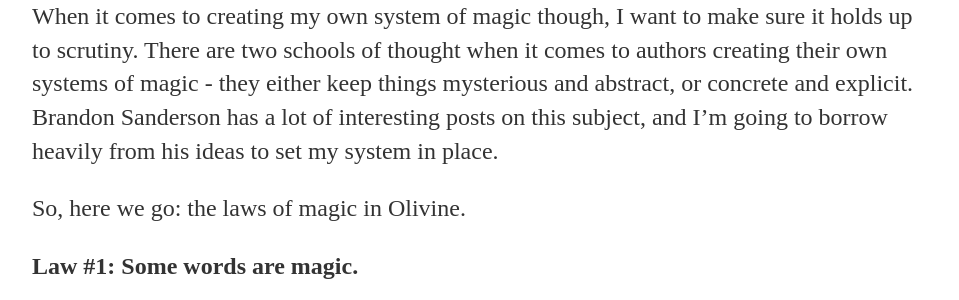
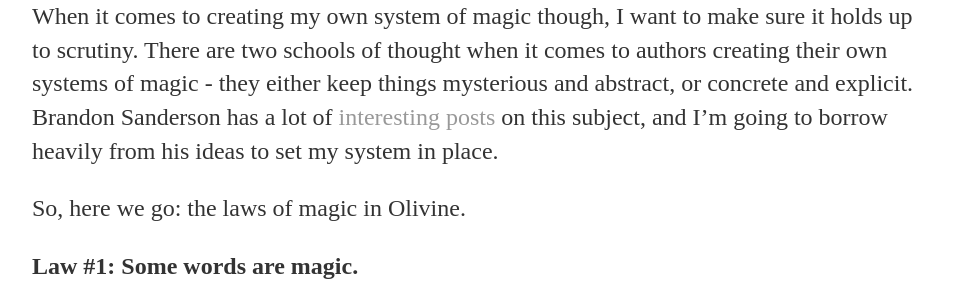
Before and after one commit to LukeWBailey/lukewbailey.github.io, a Jekyll site: the page built from _posts/2016-02-17-Olivine-2-Laws-Of-Magic.md, in a window 1280 px wide. Shown: the part 437-737 px from the top of the page, without its empty margins (160-1119 px from the left). Built offline with Jekyll 4.4.1, drawn with Linux system fonts in a browser that asks for light colours; part of the change alters nothing that is shown.

```diff
--- a/_posts/2016-02-17-Olivine-2-Laws-Of-Magic.md
+++ b/_posts/2016-02-17-Olivine-2-Laws-Of-Magic.md
@@ -8,7 +8,7 @@ Yes, Olivine will have magic.
 
 What’s the point of creating a new world if you’re not going to add a bit of magic to it? I’ve read my fair share of books with powers and spells in them - authors like Tolkien, Lewis, Bradbury, and Baum were big influences on me growing up.
 
-When it comes to creating my own system of magic though, I want to make sure it holds up to scrutiny. There are two schools of thought when it comes to authors creating their own systems of magic - they either keep things mysterious and abstract, or concrete and explicit. Brandon Sanderson has a lot of interesting posts on this subject, and I’m going to borrow heavily from his ideas to set my system in place.
+When it comes to creating my own system of magic though, I want to make sure it holds up to scrutiny. There are two schools of thought when it comes to authors creating their own systems of magic - they either keep things mysterious and abstract, or concrete and explicit. Brandon Sanderson has a lot of [interesting](http://brandonsanderson.com/sandersons-first-law/) [posts](http://brandonsanderson.com/sandersons-second-law/) on this subject, and I’m going to borrow heavily from his ideas to set my system in place.
 
 So, here we go: the laws of magic in Olivine.
 
```
